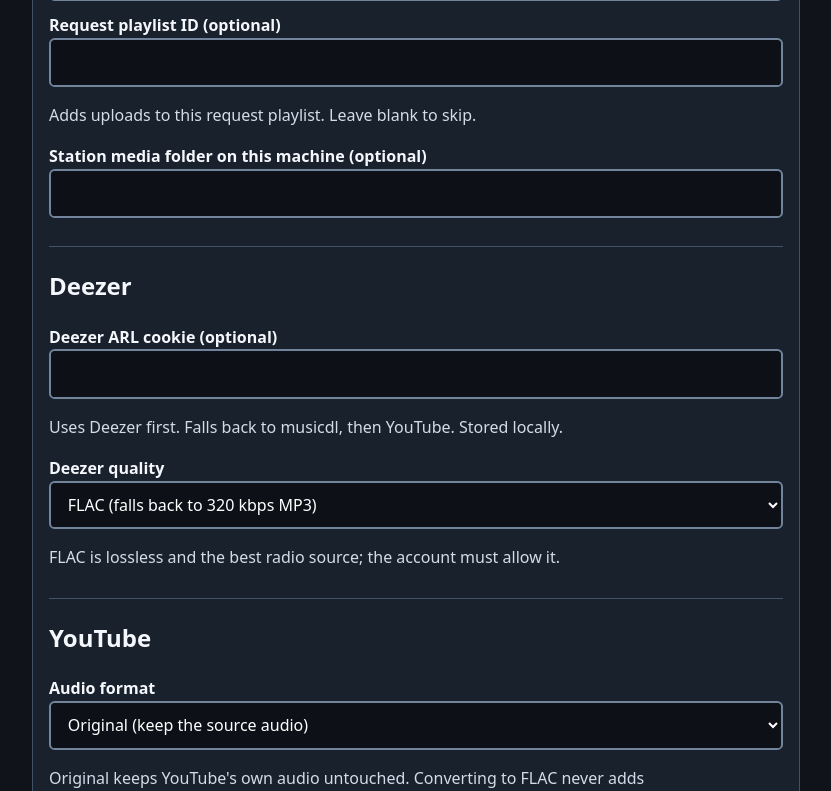
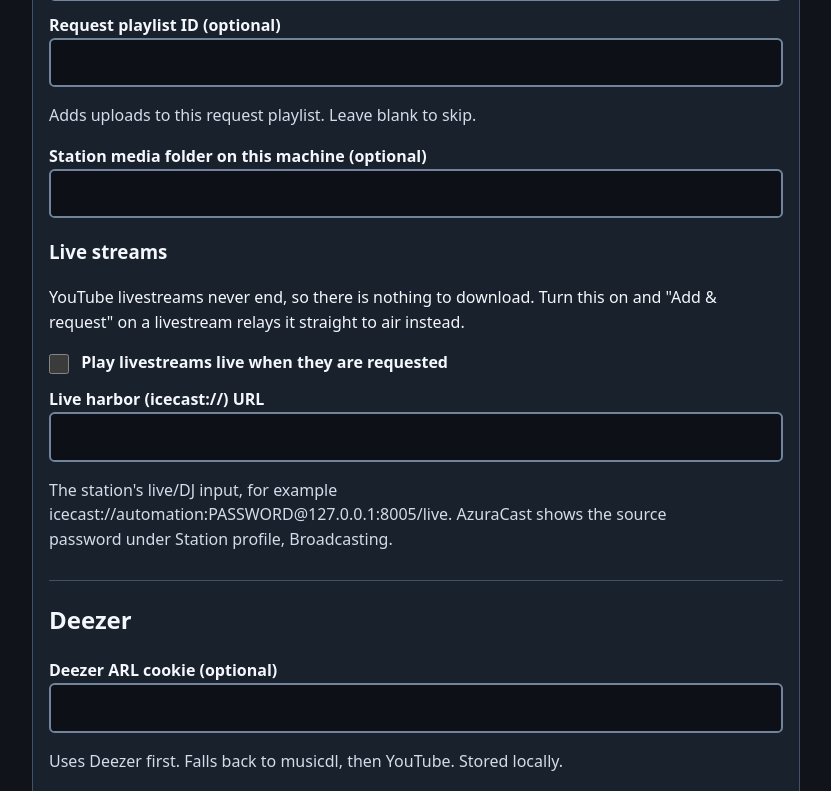
Before and after one commit to serrebidev/requestcast, a Flask app: template requestcast/templates/setup.html in a window 1280 px wide. Shown: the part 984-1775 px from the top of the page, without its empty margins (16-847 px from the left). Run offline with Flask 3, Linux system fonts and the light colour scheme; the template is opened without the code that fills it, so the values that code supplies are empty; some libraries are stand-ins or nearby versions.

Commit message:
Release RequestCast 1.8.2
Play YouTube livestreams live on the radio instead of downloading them when
live playback is enabled and the stream is requested.

Generated with Codebuff 🤖
Co-Authored-By: Codebuff <noreply@codebuff.com>

```diff
--- a/requestcast/__init__.py
+++ b/requestcast/__init__.py
@@ -1,4 +1,4 @@
 """RequestCast: search, download, tag, and file music into a request library."""
 
-__version__ = "1.8.1"
+__version__ = "1.8.2"
 # Updating this file triggers a verified Windows release build.
--- a/requestcast/app.py
+++ b/requestcast/app.py
@@ -126,6 +126,8 @@ AZURACAST_API_KEY = ""
 STATION_ID = config.DEFAULT_STATION_ID
 REQUEST_PLAYLIST_ID = ""
 UPLOAD_DIR = config.DEFAULT_UPLOAD_DIRECTORY
+AZURACAST_LIVE_ENABLED = False
+AZURACAST_LIVE_URL = ""
 SECRET_KEY = ""
 PASSWORD_SALT = b""
 PASSWORD_HASH = b""
@@ -162,7 +164,8 @@ def apply_settings(new_settings: dict[str, Any] | None = None) -> None:
     """Load settings into module state. Safe to call again after the setup page saves."""
     global SETTINGS, STATE_DIR, DOWNLOAD_DIR, MEDIA_DIR, DB_PATH, YTDLP, FFMPEG, FFPROBE, DENO
     global AZURACAST_ENABLED, AZURACAST_API_BASE, AZURACAST_API_KEY, STATION_ID
-    global REQUEST_PLAYLIST_ID, UPLOAD_DIR, SECRET_KEY, PASSWORD_SALT, PASSWORD_HASH
+    global REQUEST_PLAYLIST_ID, UPLOAD_DIR, AZURACAST_LIVE_ENABLED, AZURACAST_LIVE_URL
+    global SECRET_KEY, PASSWORD_SALT, PASSWORD_HASH
     global ADMIN_PASSWORD_SALT, ADMIN_PASSWORD_HASH, signer
     global DEEZER, DEEZER_ERROR
     global MUSICDL_ENABLED, MUSICDL_SOURCES
@@ -190,6 +193,8 @@ def apply_settings(new_settings: dict[str, Any] | None = None) -> None:
     STATION_ID = str(SETTINGS.get("azuracast_station_id") or config.DEFAULT_STATION_ID)
     REQUEST_PLAYLIST_ID = str(SETTINGS.get("azuracast_request_playlist_id", ""))
     UPLOAD_DIR = str(SETTINGS.get("azuracast_upload_dir") or config.DEFAULT_UPLOAD_DIRECTORY)
+    AZURACAST_LIVE_ENABLED = bool(SETTINGS.get("azuracast_live_enabled"))
+    AZURACAST_LIVE_URL = str(SETTINGS.get("azuracast_live_url", "") or "").strip()
     # Without AzuraCast the downloads folder is the final destination for finished audio.
     MEDIA_DIR = Path(SETTINGS["azuracast_media_dir"]) if (
         AZURACAST_ENABLED and SETTINGS.get("azuracast_media_dir")
@@ -870,11 +875,14 @@ def youtube_url_result(value: str) -> dict[str, Any]:
         ) or "Unknown Artist"
         album = clean_text(str(info.get("album") or ""))
         duration = int(info.get("duration") or 0)
+        live_status = str(info.get("live_status") or "").strip()
+        is_live = live_status == "is_live" or bool(info.get("is_live"))
         payload = {
             "source": "youtube", "kind": "video", "id": resolved_id,
             "video_id": resolved_id, "title": title, "artist": artist,
             "album": album, "duration_seconds": duration,
             "cover": ytdlp_thumbnail(info),
+            "is_live": is_live, "live_status": live_status,
         }
         detail = " — ".join(part for part in (artist, album, format_duration(duration)) if part)
         return {
@@ -1090,7 +1098,7 @@ def index():
     return render_template(
         "index.html", query=query, source=source, kind=kind, results=results,
         errors=errors, jobs=recent_jobs(), url_input=url_input,
-        limit=limit, sources=search_sources(),
+        live=live_now(), limit=limit, sources=search_sources(),
         # A limit set in the settings file or the environment may not be one of the
         # offered sizes, so it joins the list rather than silently reverting.
         limit_choices=sorted(set(SEARCH_LIMIT_CHOICES) | {limit, SEARCH_RESULT_LIMIT}),
@@ -1297,6 +1305,17 @@ def clear_job_history():
     return redirect(url_for("index"))
 
 
+@app.post("/live/stop")
+def stop_live():
+    """End the current live stream relay and let AutoDJ take back over."""
+    require_csrf()
+    if stop_live_relay():
+        flash("The live stream was stopped. AutoDJ resumes.")
+    else:
+        flash("No live stream is playing.")
+    return redirect(url_for("index"))
+
+
 @app.post("/jobs/<job_id>/delete")
 def delete_job(job_id: str):
     """Remove one finished download from the history."""
@@ -2848,6 +2867,139 @@ def request_refused(message: str) -> bool:
     return any(sign in lowered for sign in REQUEST_REFUSAL_SIGNS)
 
 
+# -- YouTube livestream relay -----------------------------------------------
+#
+# A livestream never ends, so there is nothing to download. When live playback is
+# enabled and a live URL is requested, RequestCast relays the stream into the
+# station's live harbor — the same Liquidsoap "DJ" input the relay scripts feed —
+# and Liquidsoap's live_fallback switch puts it on air about 13 seconds later.
+
+_live_lock = threading.Lock()
+_live_relay: dict[str, Any] = {
+    "procs": [],  # subprocess.Popen handles; yt-dlp first, then ffmpeg
+    "title": "",
+    "artist": "",
+    "video_id": "",
+    "started_at": 0,
+}
+
+
+def live_now() -> dict[str, Any] | None:
+    """The currently-playing live relay, or None when nothing is on air.
+
+    Also clears the record once the relay processes have exited, so a stream that
+    ended (or was stopped by hand) no longer looks like it is playing.
+    """
+    with _live_lock:
+        procs = [proc for proc in _live_relay["procs"] if proc.poll() is None]
+        if not procs:
+            _live_relay["procs"] = []
+            _live_relay["title"] = ""
+            _live_relay["artist"] = ""
+            _live_relay["video_id"] = ""
+            _live_relay["started_at"] = 0
+            return None
+        return {
+            "title": _live_relay["title"],
+            "artist": _live_relay["artist"],
+            "video_id": _live_relay["video_id"],
+            "started_at": _live_relay["started_at"],
+        }
+
+
+def stop_live_relay() -> bool:
+    """End the live relay, returning True when one was actually running."""
+    with _live_lock:
+        procs = _live_relay["procs"]
+        _live_relay["procs"] = []
+        _live_relay["title"] = ""
+        _live_relay["artist"] = ""
+        _live_relay["video_id"] = ""
+        _live_relay["started_at"] = 0
+    stopped = any(proc.poll() is None for proc in procs)
+    for proc in procs:
+        if proc.poll() is None:
+            proc.terminate()
+    for proc in procs:
+        try:
+            proc.wait(timeout=5)
+        except subprocess.TimeoutExpired:
+            proc.kill()
+    return stopped
+
+
+def play_live_stream(track: dict[str, Any]) -> str:
+    """Relay a YouTube livestream into the station's live harbor.
+
+    Returns a short description for the job detail. Only one relay plays at a
+    time: starting a new one stops the previous one first. The two processes —
+    yt-dlp pulling the live audio to stdout, ffmpeg re-encoding it to the harbor —
+    keep running in the background; ``live_now`` and ``stop_live_relay`` track them.
+    """
+    title = clean_text(str(track.get("title", "") or "")) or "Live stream"
+    artist = clean_text(str(track.get("artist", "") or ""))
+    video_id = str(track.get("video_id") or "")
+    if not re.fullmatch(r"[A-Za-z0-9_-]{6,20}", video_id):
+        raise RuntimeError("This live result has no valid YouTube video ID.")
+    if not AZURACAST_LIVE_URL:
+        raise RuntimeError("Live playback is enabled but no live harbor URL is set in Preferences.")
+    if not YTDLP:
+        raise RuntimeError("yt-dlp is not available, so the live stream cannot start.")
+    if not FFMPEG:
+        raise RuntimeError("ffmpeg is not available, so the live stream cannot start.")
+
+    stop_live_relay()
+
+    display = f"{artist} — {title}" if artist else title
+    ytdlp_command = [
+        YTDLP, "--no-plugin-dirs", "--quiet", "--no-warnings", "--no-progress",
+        "--socket-timeout", "30", "--retries", "5", "--fragment-retries", "5",
+        "--retry-sleep", "1", "--no-playlist",
+        "-f", "bestaudio/best", "-o", "-",
+        f"https://www.youtube.com/watch?v={video_id}",
+    ]
+    ffmpeg_command = [
+        FFMPEG, "-nostdin", "-loglevel", "warning",
+        "-thread_queue_size", "2048",
+        "-re", "-i", "pipe:0",
+        "-map", "0:a:0", "-map_metadata", "-1",
+        "-vn", "-ac", "2", "-ar", "44100", "-c:a", "libmp3lame", "-b:a", "320k",
+        "-af", "aresample=async=1:min_hard_comp=0.100:first_pts=0",
+        "-metadata", f"title={title}",
+        "-f", "mp3", "-content_type", "audio/mpeg",
+        "-ice_name", display,
+        "-ice_genre", "Live",
+        AZURACAST_LIVE_URL,
+    ]
+    try:
+        ytdlp_proc = subprocess.Popen(
+            ytdlp_command, stdout=subprocess.PIPE, stderr=subprocess.DEVNULL,
+        )
+    except OSError as exc:
+        raise RuntimeError(f"yt-dlp could not start the live stream: {exc}") from exc
+    try:
+        ffmpeg_proc = subprocess.Popen(
+            ffmpeg_command, stdin=ytdlp_proc.stdout,
+            stdout=subprocess.DEVNULL, stderr=subprocess.DEVNULL,
+        )
+    except OSError as exc:
+        try:
+            ytdlp_proc.terminate()
+        finally:
+            if ytdlp_proc.stdout:
+                ytdlp_proc.stdout.close()
+        raise RuntimeError(f"ffmpeg could not start the live stream: {exc}") from exc
+    # ffmpeg now owns yt-dlp's stdout; closing our reference keeps the pipe clean.
+    ytdlp_proc.stdout.close()
+    with _live_lock:
+        _live_relay["procs"] = [ytdlp_proc, ffmpeg_proc]
+        _live_relay["title"] = title
+        _live_relay["artist"] = artist
+        _live_relay["video_id"] = video_id
+        _live_relay["started_at"] = int(time.time())
+    return f"Live stream is on air: {display}"
+
+
 def deezer_track_id(track: dict[str, Any]) -> str:
     """The Deezer track ID for this track, looking it up by artist/title if needed."""
     if track.get("source") == "deezer":
@@ -3077,6 +3229,11 @@ def download_one(track: dict[str, Any], attempt: int = 0) -> tuple[str, Path, di
     video_id = str(track.get("video_id") or "")
     source_id = safe_filename(str(track.get("source_id") or video_id), video_id)
     stem = f"{safe_filename(track.get('artist', 'Unknown Artist'))} - {safe_filename(track.get('title', 'Untitled'))} [{track['source']}-{source_id}]"
+    if track.get("is_live"):
+        raise RuntimeError(
+            "This is a YouTube livestream, not a recording, so it cannot be downloaded. "
+            "Choose Add & request to play it live on the radio."
+        )
     existing_media = find_azuracast_media(track)
     if existing_media:
         ensure_request_playlist(existing_media)
@@ -3202,6 +3359,19 @@ def process_job(job: sqlite3.Row) -> None:
     if not tracks:
         raise RuntimeError("\n".join(errors) or "This result did not contain any downloadable tracks.")
     update_job(job_id, total=len(tracks), detail=f"Found {len(tracks)} track(s)")
+    # A single requested livestream plays live instead of being downloaded. Only the
+    # single-track case is relayed automatically, so a playlist that happens to
+    # contain a livestream never hijacks the whole queue.
+    if (
+        payload.get("_request_after_add")
+        and AZURACAST_ENABLED
+        and AZURACAST_LIVE_ENABLED
+        and len(tracks) == 1
+        and tracks[0].get("is_live")
+    ):
+        detail = play_live_stream(tracks[0])
+        update_job(job_id, state="completed", completed=1, total=1, detail=detail)
+        return
     completed, first_request_id, download_errors = run_downloads(tracks, job_id)
     errors.extend(download_errors)
     if completed == 0:
@@ -3395,6 +3565,8 @@ def settings_page():
             "azuracast_request_playlist_id": request.form.get("azuracast_request_playlist_id", "").strip(),
             "azuracast_media_dir": request.form.get("azuracast_media_dir", "").strip(),
             "azuracast_upload_dir": request.form.get("azuracast_upload_dir", "").strip() or config.DEFAULT_UPLOAD_DIRECTORY,
+            "azuracast_live_enabled": bool(request.form.get("azuracast_live_enabled")),
+            "azuracast_live_url": request.form.get("azuracast_live_url", "").strip(),
             "bind_host": request.form.get("bind_host", "").strip() or config.DEFAULT_BIND_HOST,
             "bind_port": request.form.get("bind_port", "").strip() or config.DEFAULT_BIND_PORT,
             "deezer_arl": request.form.get("deezer_arl", "").strip(),
--- a/requestcast/templates/setup.html
+++ b/requestcast/templates/setup.html
@@ -71,6 +71,21 @@
   <label for="azuracast_media_dir">Station media folder on this machine (optional)</label>
   <input id="azuracast_media_dir" name="azuracast_media_dir" type="text"
          value="{{ settings.azuracast_media_dir }}" autocomplete="off" spellcheck="false">
+
+  <h3>Live streams</h3>
+  <p>YouTube livestreams never end, so there is nothing to download. Turn this on and
+    "Add &amp; request" on a livestream relays it straight to air instead.</p>
+  <label for="azuracast_live_enabled">
+    <input id="azuracast_live_enabled" name="azuracast_live_enabled" type="checkbox" value="1"
+           {% if settings.azuracast_live_enabled %}checked{% endif %}>
+    Play livestreams live when they are requested
+  </label>
+  <label for="azuracast_live_url">Live harbor (icecast://) URL</label>
+  <input id="azuracast_live_url" name="azuracast_live_url" type="text"
+         value="{{ settings.azuracast_live_url }}" autocomplete="off" spellcheck="false">
+  <p class="hint">The station's live/DJ input, for example
+    icecast://automation:PASSWORD@127.0.0.1:8005/live. AzuraCast shows the source
+    password under Station profile, Broadcasting.</p>
 
   <h2>Deezer</h2>
   <label for="deezer_arl">Deezer ARL cookie (optional)</label>
```
Also changed, not shown: docs/release-notes.md (+14 -14 lines), requestcast/config.py (+9 -0 lines), requestcast/templates/index.html (+13 -0 lines), tests/run_all.py (+1 -0 lines), tests/test_live_streams.py (added, +137 -0 lines), README.md.
